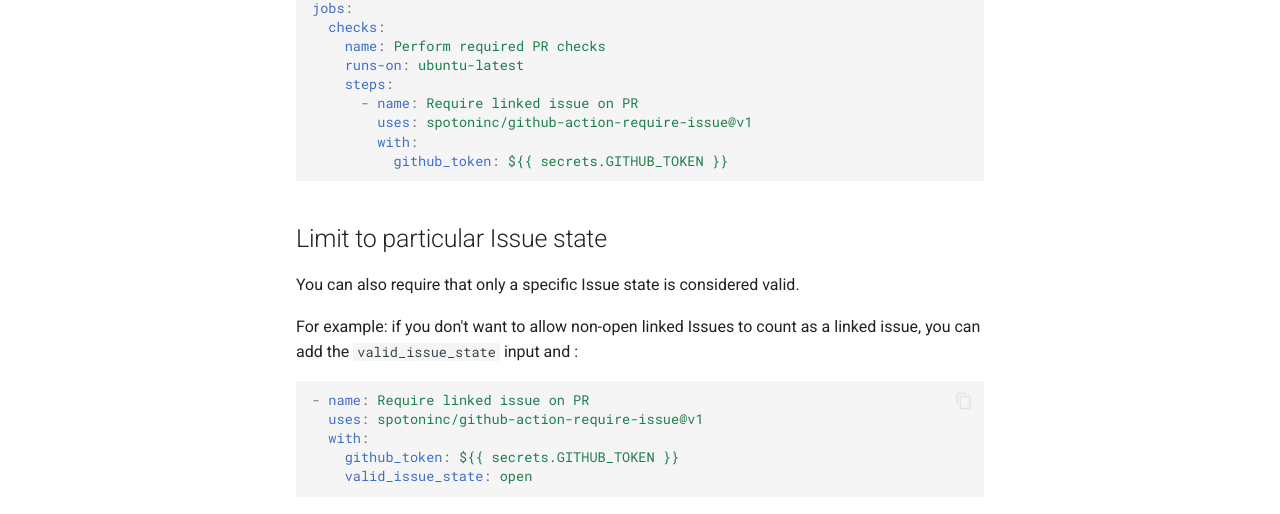
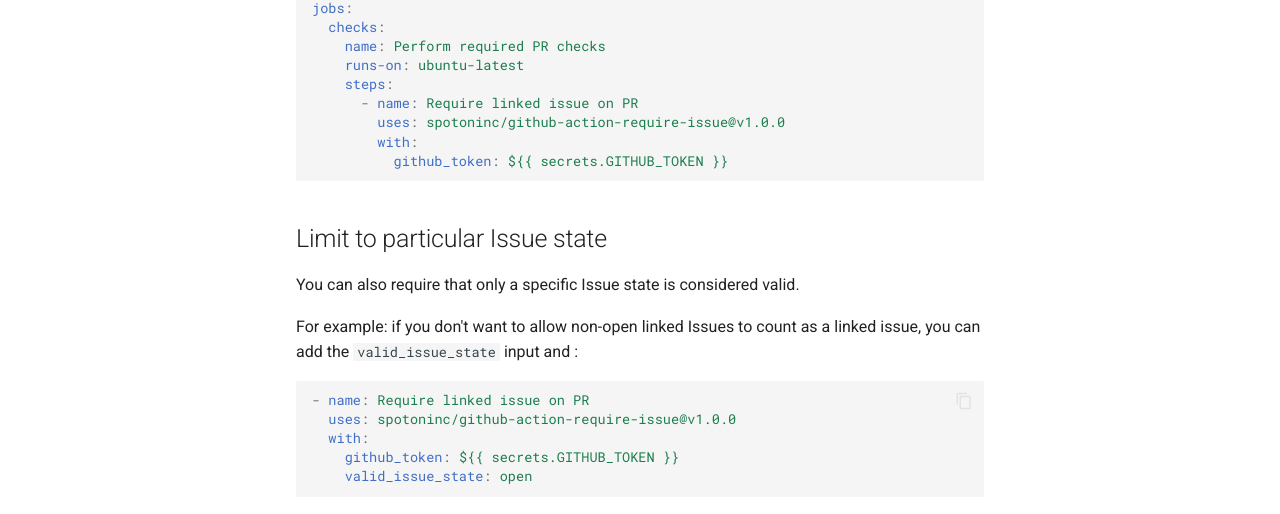
Before and after one commit to SpotOnInc/github-action-require-issue, an MkDocs documentation site: the page built from docs/usage.md, in a window 1280 px wide and 921 px high. Shown: the part 356-870 px from the top of the window. Built offline with MkDocs 1.6.1 and Material for MkDocs 9.7.7, drawn with Linux system fonts in a browser that asks for light colours; comment, search, counter and statistics services are not loaded.

Commit message:
fix docs, cannot use v1, probably because not published to gh marketplace yet (#10)

````diff
--- a/docs/usage.md
+++ b/docs/usage.md
@@ -15,7 +15,7 @@
     runs-on: ubuntu-latest
     steps:
       - name: Require linked issue on PR
-        uses: spotoninc/github-action-require-issue@v1
+        uses: spotoninc/github-action-require-issue@v1.0.0
         with:
           github_token: ${{ secrets.GITHUB_TOKEN }}
 ```
@@ -29,7 +29,7 @@
 
 ```yaml
 - name: Require linked issue on PR
-  uses: spotoninc/github-action-require-issue@v1
+  uses: spotoninc/github-action-require-issue@v1.0.0
   with:
     github_token: ${{ secrets.GITHUB_TOKEN }}
     valid_issue_state: open
````
Also changed, not shown: README.md (+1 -1 lines), docs/index.md (+1 -1 lines).
